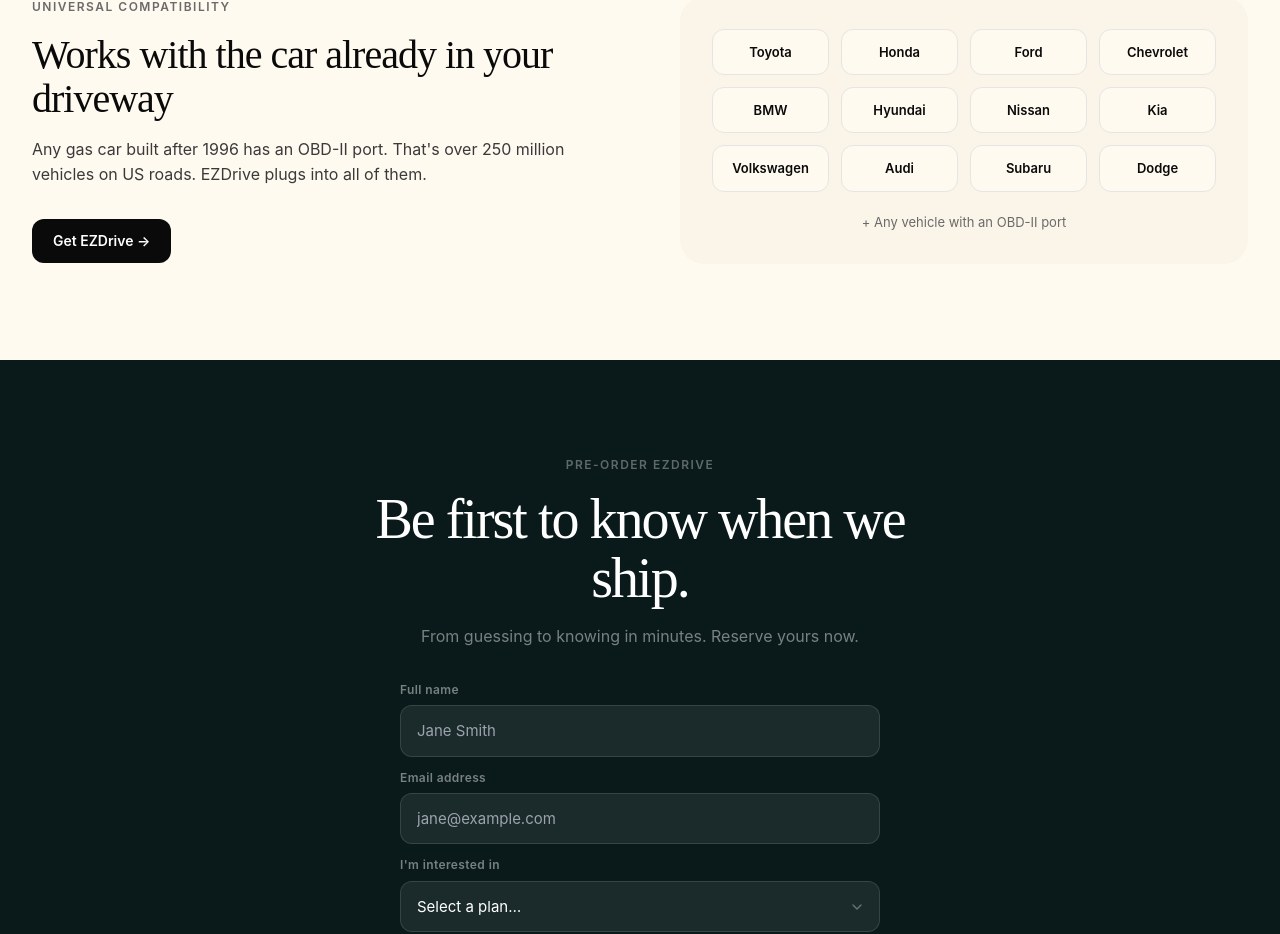
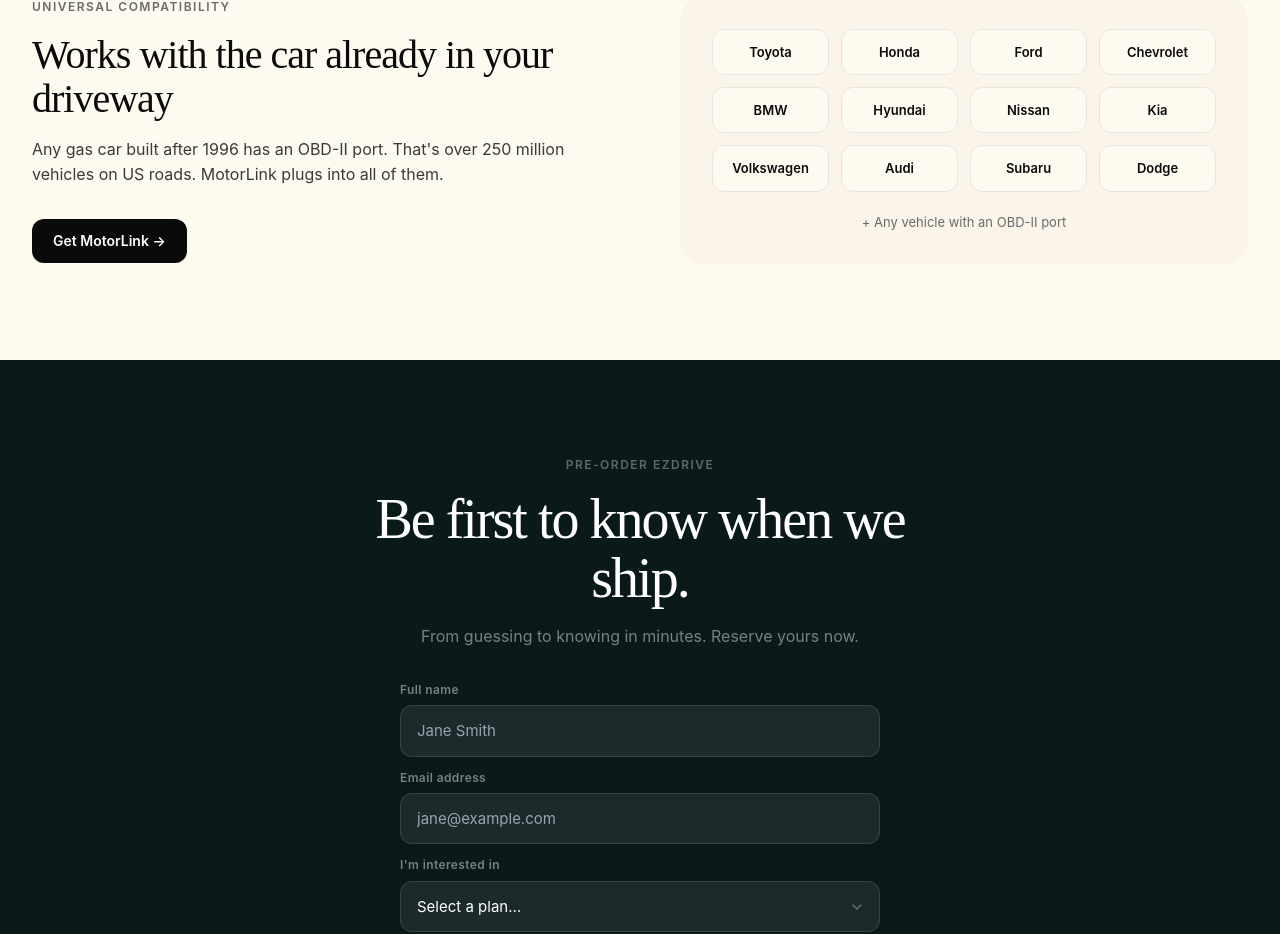
Before and after one commit to ashton-wong/EZDriveSite, a Next.js app: page / in a window 1280 px wide. Shown: the part 3939-4873 px from the top of the page. Built offline with nearby package versions, Linux system fonts and the light colour scheme.

Commit message:
Rename EZDrive to MotorLink in Compatibility.tsx

```diff
--- a/components/Compatibility.tsx
+++ b/components/Compatibility.tsx
@@ -86,11 +86,11 @@
             }}
           >
             Any gas car built after 1996 has an OBD-II port. That&apos;s over 250 million vehicles
-            on US roads. EZDrive plugs into all of them.
+            on US roads. MotorLink plugs into all of them.
           </p>
           <div style={{ display: "flex", gap: 12, marginTop: 32 }}>
             <a className="btn btn-primary" href="#preorder">
-              Get EZDrive →
+              Get MotorLink →
             </a>
           </div>
         </div>
```
